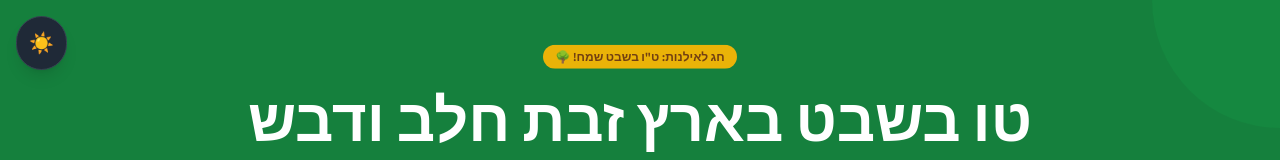
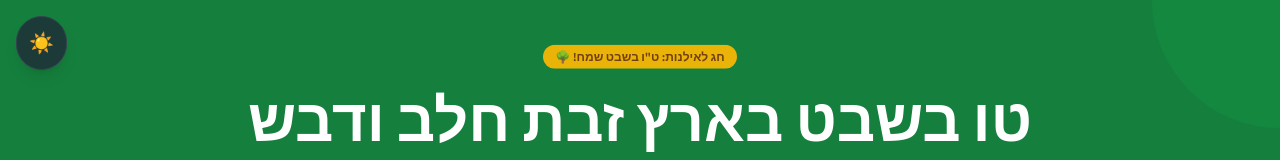
Before and after one commit to goldnoam/ISRAELGreatFriuts, a React (Vite) app: page / in a window 1280 px wide. Shown: the top 160 px of the page. Built offline with nearby package versions, Linux system fonts and the light colour scheme.

Commit message:
fix: Improve AdSense error logging and theme switcher styling
Updates AdSense error handling to log warnings for blocked or unavailable ads.
Enhances the theme switcher button with a backdrop blur and slightly more opaque background for better visibility against varied backgrounds.

```diff
--- a/App.tsx
+++ b/App.tsx
@@ -27,7 +27,7 @@ const App: React.FC = () => {
       // @ts-ignore
       (window.adsbygoogle = window.adsbygoogle || []).push({});
     } catch (e) {
-      console.error('AdSense error:', e);
+      console.warn('AdSense blocked or not available:', e);
     }
   }, []);
 
@@ -89,11 +89,11 @@ const App: React.FC = () => {
     <div className="min-h-screen flex flex-col bg-[#fdfdfb] dark:bg-gray-950 transition-colors duration-300" dir="rtl">
       <Header />
 
-      {/* Theme Switcher */}
+      {/* Theme Switcher Button */}
       <div className="fixed top-4 left-4 z-[60]">
         <button
           onClick={() => setIsDarkMode(!isDarkMode)}
-          className="p-3 bg-white dark:bg-gray-800 rounded-full shadow-lg border border-gray-200 dark:border-gray-700 hover:scale-110 transition-all text-xl"
+          className="p-3 bg-white/80 dark:bg-gray-800/80 backdrop-blur rounded-full shadow-lg border border-gray-200 dark:border-gray-700 hover:scale-110 active:scale-95 transition-all text-xl"
           aria-label={isDarkMode ? 'מעבר למצב יום' : 'מעבר למצב לילה'}
           title={isDarkMode ? 'מעבר למצב יום' : 'מעבר למצב לילה'}
         >
```
